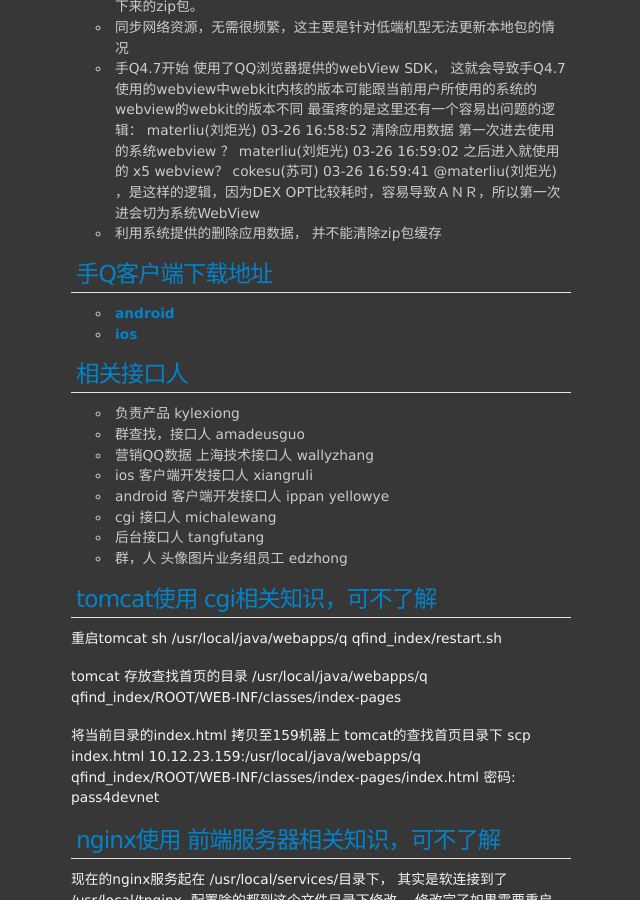
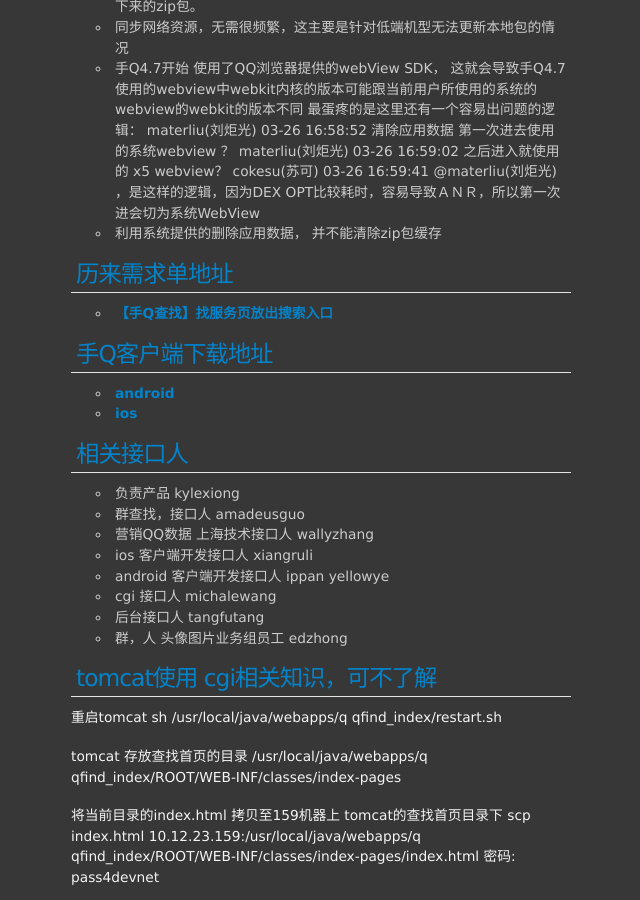
Before and after one commit to materliu/materliu.github.io, a Jekyll site: the page built from all/tencent/_posts/2014-03-12-手Q查找README.md, in a window 1280 px wide and 900 px high, scrolled down 5878 px. Shown: the whole window, without its empty margins (234-874 px from the left). Built offline with Jekyll 4.4.1, drawn with Linux system fonts in a browser that asks for light colours; Markdown is read by kramdown in place of the engine named in the settings.

Commit message:
需求单归纳！

```diff
--- a/all/tencent/_posts/2014-03-12-手Q查找README.md
+++ b/all/tencent/_posts/2014-03-12-手Q查找README.md
@@ -265,6 +265,10 @@
   @materliu(刘炬光) ，是这样的逻辑，因为DEX OPT比较耗时，容易导致ＡＮＲ，所以第一次进会切为系统WebView
 * 利用系统提供的删除应用数据， 并不能清除zip包缓存
 
+## 历来需求单地址
+* [【手Q查找】找服务页放出搜索入口](http://tapd.oa.com/v3/qqsearch_web/prong/stories/view/1010063621056050940)
+
+
 ## 手Q客户端下载地址
 * [android][11]
 * [ios][12]
```
